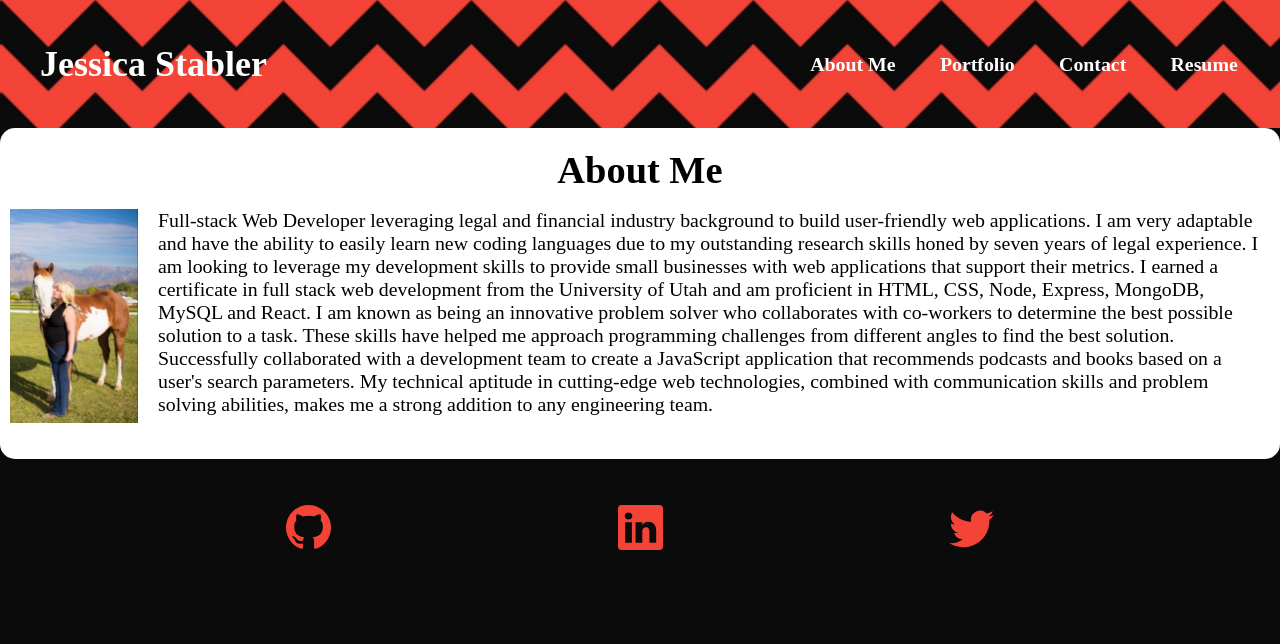
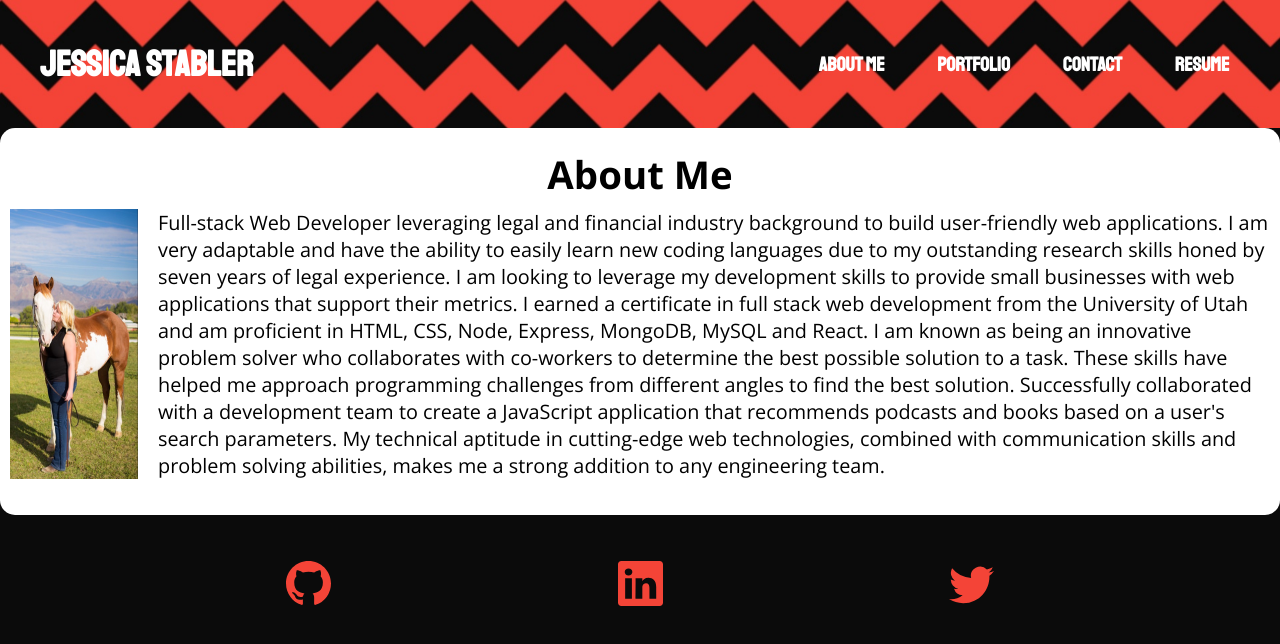
Before and after one commit to jstable1/react-portfolio, a React (Create React App) app: page / in a window 1280 px wide. Shown: the top 644 px of the page. Built offline with nearby package versions, Linux system fonts and the light colour scheme.

Commit message:
added custom google fonts

```diff
--- a/public/index.html
+++ b/public/index.html
@@ -3,6 +3,7 @@
   <head>
     <meta charset="utf-8" />
     <link rel="icon" href="%PUBLIC_URL%/favicon.ico" />
+    <link href="https://fonts.googleapis.com/css2?family=Open+Sans:wght@400;700&family=Staatliches&display=swap" rel="stylesheet">
     <meta name="viewport" content="width=device-width, initial-scale=1" />
     <meta name="theme-color" content="#000000" />
     <meta
--- a/src/components/Contact/index.js
+++ b/src/components/Contact/index.js
@@ -12,7 +12,7 @@
         <p><MdOutlinePhoneIphone size={35}/><span>801-230-4660</span></p>
       </div>
     </section>
-  );
-}
+  )
+};
 
 export default Contact;
--- a/src/components/Footer/index.js
+++ b/src/components/Footer/index.js
@@ -11,6 +11,6 @@
             </div>
         </footer>
     )
-}
+};
 
 export default Footer;
--- a/src/index.css
+++ b/src/index.css
@@ -1,3 +1,5 @@
+
+
 * {
   margin: 0;
   padding: 0;
@@ -16,7 +18,6 @@
 main {
   color: var(--secondary-color);
   background-color: var(--primary-color);
-  font-family: Helvetica, Arial, sans-serif;
 }
 
 /* HEADER STYLING START */
@@ -26,6 +27,7 @@
   flex-wrap: wrap;
   height: 20vw;
   align-content: center;
+  font-family: "Staatliches", sans-serif;
 }
 
 header h1 {
@@ -259,6 +261,7 @@
   display: flex;
   flex-wrap: wrap;
   background-color: var(--white);
+  font-family: "Open Sans", sans-serif;
 }
 
 .section-body {
```
